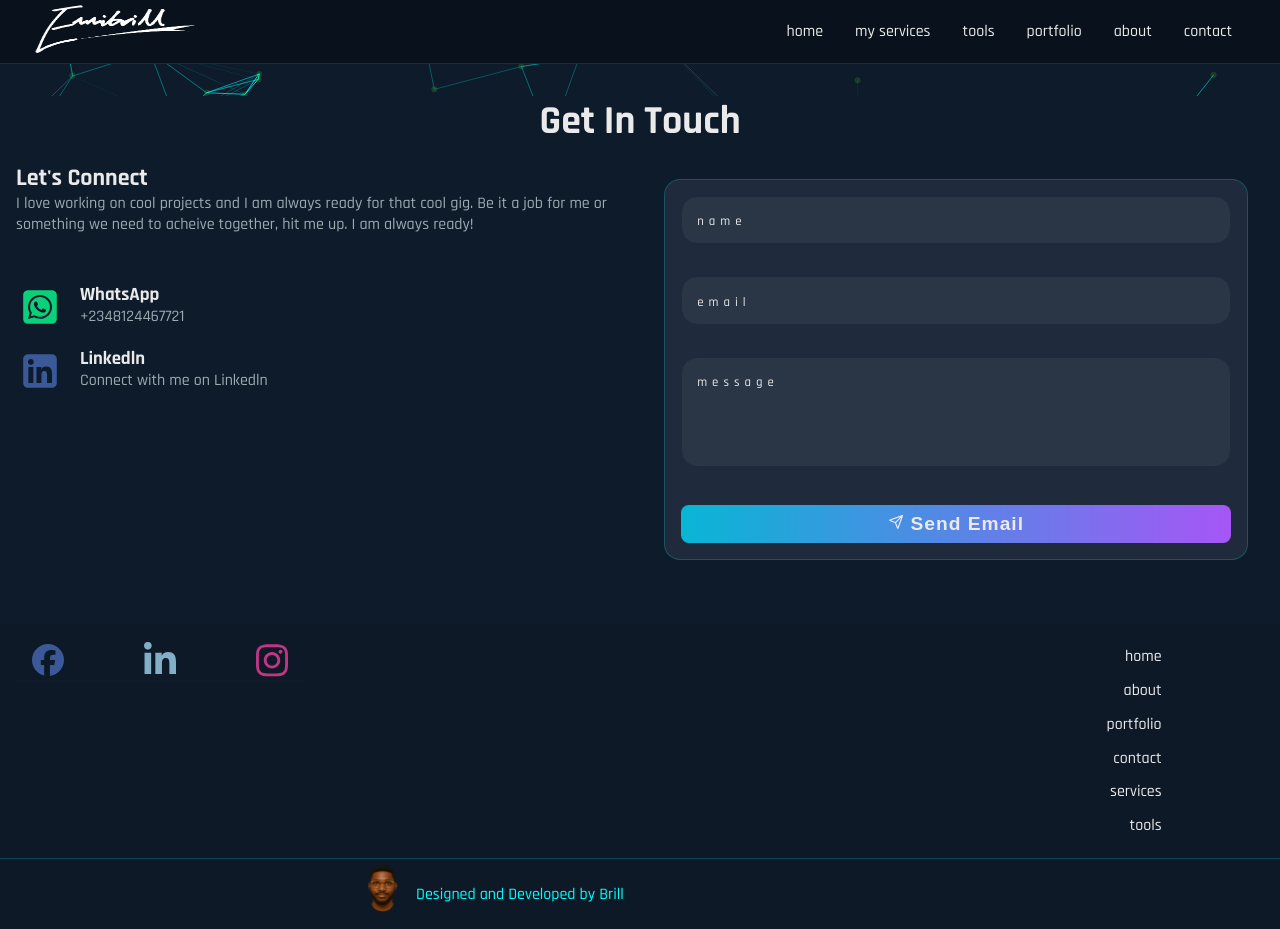
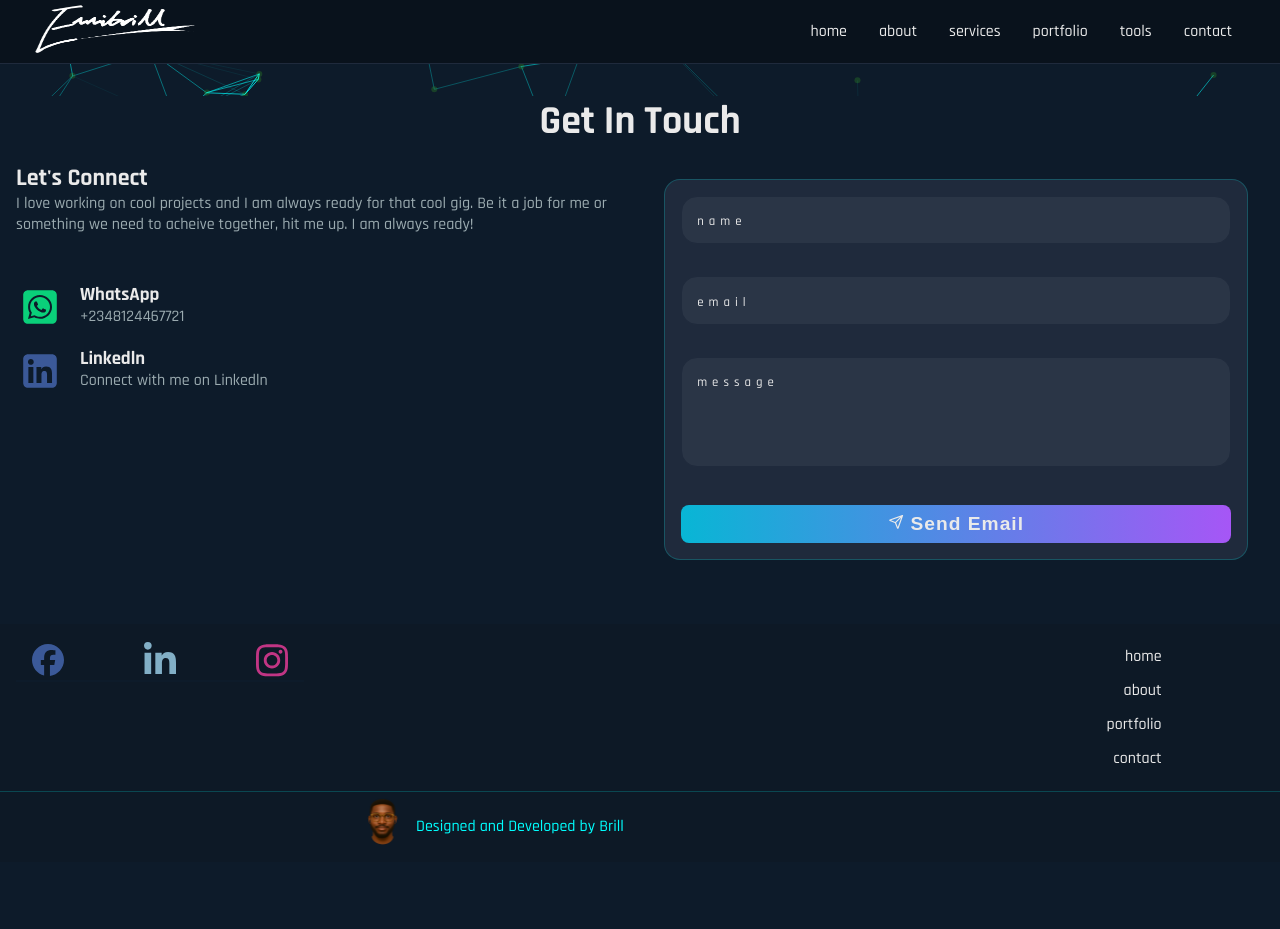
Before and after one commit to Emmibrill/portfolio-full-stack, a Django app: page /contact/ in a window 1280 px wide. After the commit the page ends 845 px from the top, so only its background shows below. Run offline with Django 5.2, Linux system fonts and the light colour scheme; some web fonts are replaced.

Commit message:
rearrange nav tabs and footer links in base template

```diff
--- a/templates/portfolioApp/base.html
+++ b/templates/portfolioApp/base.html
@@ -31,10 +31,10 @@
                     <div class="nav__list">
                         <ul class="lists">
                             <li class="list"><a class="list__tab" href="{% url 'home' %}">home</a></li>
-                            <li class="list"><a class="list__tab" href="{% url 'my-service' %}">my services</a></li>
+                            <li class="list"><a class="list__tab" href="{% url 'about-me' %}">about</a></li>
+                            <li class="list"><a class="list__tab" href="{% url 'my-service' %}">services</a></li>
+                            <li class="list"><a class="list__tab" href="{% url 'projects' %}">portfolio</a></li>
                             <li class="list"><a class="list__tab" href="{% url 'my-tools' %}">tools</a></li>
-                            <li class="list"><a class="list__tab" href="{% url 'projects' %}">portfolio</a></li>
-                            <li class="list"><a class="list__tab" href="{% url 'about-me' %}">about</a></li>
                             <li class="list"><a class="list__tab" href="{% url 'contact' %}">contact</a></li>
                         </ul>
                     </div>
@@ -65,16 +65,12 @@
             </div>
             <div class="links">
                 <ul>
-                    <div class="first_footer">
-                        <li><a href="{% url 'home' %}">home</a></li>
-                        <li><a href="{% url 'about-me' %}">about</a></li>
-                        <li><a href="{% url 'projects' %}">portfolio</a></li>
-                    </div>
-                    <div class="second_footer">
-                        <li><a href="{% url 'contact' %}">contact</a></li>
-                        <li><a href="{% url 'my-service' %}">services</a></li>
-                        <li><a href="{% url 'my-tools' %}">tools</a></li>
-                    </div>
+                    <li><a href="{% url 'home' %}">home</a></li>
+                    <li><a href="{% url 'about-me' %}">about</a></li>
+                    <!-- <li><a href="{% url 'my-service' %}">services</a></li> -->
+                    <li><a href="{% url 'projects' %}">portfolio</a></li>
+                    <!-- <li><a href="{% url 'my-tools' %}">tools</a></li> -->
+                    <li><a href="{% url 'contact' %}">contact</a></li>
                 </ul>
             </div>
         </div>
```
